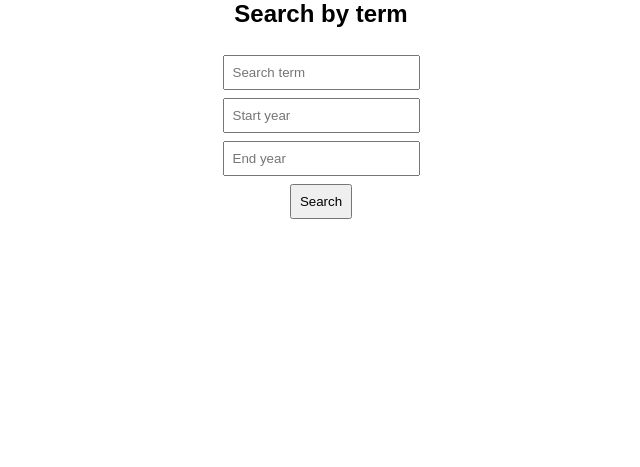
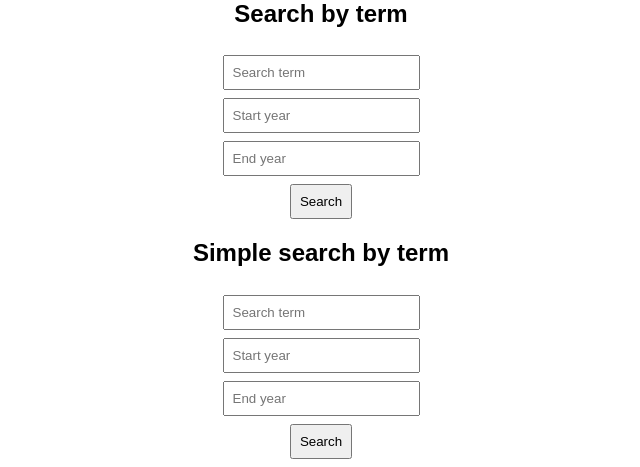
Before and after one commit to dngvbngc/cayman-gazettes-scraper, a Flask app: page / in a window 1280 px wide. Shown: the part 388-855 px from the top of the page, without its empty margins (319-959 px from the left). Before the commit the page ends 607 px from the top, so only its background shows below. Run offline with Flask 3, Linux system fonts and the light colour scheme.

Commit message:
Implement simple search

```diff
--- a/app.py
+++ b/app.py
@@ -1,5 +1,5 @@
 from flask import Flask, render_template, request, Response, send_file
-from scrape import scrape, search, scrape_archive, scrape_extraordinary
+from scrape import scrape, search, simple_search, scrape_archive, scrape_extraordinary
 
 app = Flask(__name__)
 
@@ -23,6 +23,18 @@ def search_pdf():
     pdf_file = search(term, start_year, end_year)
     return send_file(pdf_file, as_attachment = True, download_name = f'gazettes-{term}.pdf', mimetype="application/pdf")
 
+@app.route('/simple-search', methods=['POST'])
+def simple_search_page():
+    term = request.form.get('simple-search-term')
+    start_year = int(request.form.get('simple-start-year'))
+    end_year = int(request.form.get('simple-end-year'))
+    years = simple_search(term, start_year, end_year)
+    return render_template( 'simple-search.html',
+                            term = term,
+                            start_year = start_year,
+                            end_year = end_year,
+                            years = years)
+
 @app.route('/scrape-archive-pdf', methods=['POST'])
 def scrape_archive_pdf():
     year = int(request.form.get('archive-year'))
--- a/requirements.txt
+++ b/requirements.txt
@@ -3,3 +3,4 @@ PyPDF2
 Flask
 playwright
 bs4
+Jinja2
--- a/scrape.py
+++ b/scrape.py
@@ -269,6 +269,7 @@ def search(term, start_year, end_year):
     merger = PdfMerger()
 
     for year in range(start_year, end_year + 1):
+        print(f"Searching for {term} in {year}...")
         first_pages = get_first_pages(year)
         year_pdf = scrape(year)
         reader = PdfReader(year_pdf)
@@ -309,6 +310,32 @@ def search(term, start_year, end_year):
     output_pdf.seek(0)
 
     return output_pdf
+
+def simple_search(term, start_year, end_year):
+    """
+    Search Cayman Islands Gazette PDFs for a given term.
+    The term should be case-insensitive.
+
+    Args:
+        term (str): The search term.
+
+    Returns:
+        years_with_term: The years containing the term.
+    """
+    years_with_term = []
+    term = term.lower()
+    for year in range(start_year, end_year + 1):
+        print(f"Searching for {term} in {year}...")
+        year_pdf = scrape(year)
+        reader = PdfReader(year_pdf)
+
+        for i, page in enumerate(reader.pages):
+            text = page.extract_text()
+            if text and term in text.lower():
+                years_with_term.append(year)
+                break
+
+    return years_with_term
 
 # Not in use
 def scrape_extraordinary_archive(year):
--- a/templates/index.html
+++ b/templates/index.html
@@ -70,5 +70,36 @@
 
       <input type="submit" value="Search" />
     </form>
+
+    <h2>Simple search by term</h2>
+    <form method="POST" action="/simple-search">
+      <input
+        placeholder="Search term"
+        id="simple-search-term"
+        name="simple-search-term"
+        required
+      />
+      <br />
+
+      <input
+        placeholder="Start year"
+        type="number"
+        id="simple-start-year"
+        name="simple-start-year"
+        required
+      />
+      <br />
+
+      <input
+        placeholder="End year"
+        type="number"
+        id="simple-end-year"
+        name="simple-end-year"
+        required
+      />
+      <br />
+
+      <input type="submit" value="Search" />
+    </form>
   </body>
 </html>
```
Also changed, not shown: templates/simple-search.html (added, +34 -0 lines), README.md.
